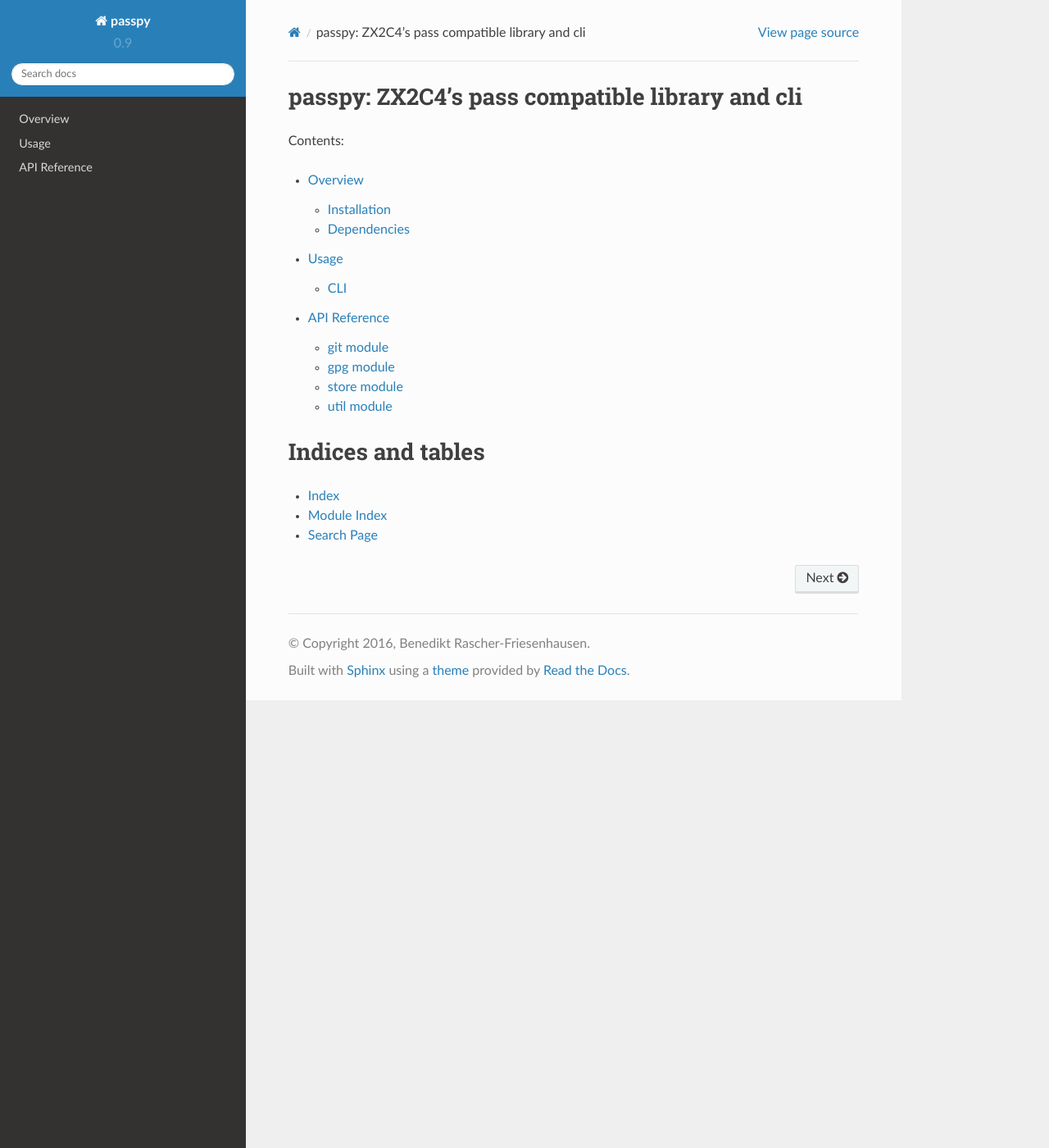
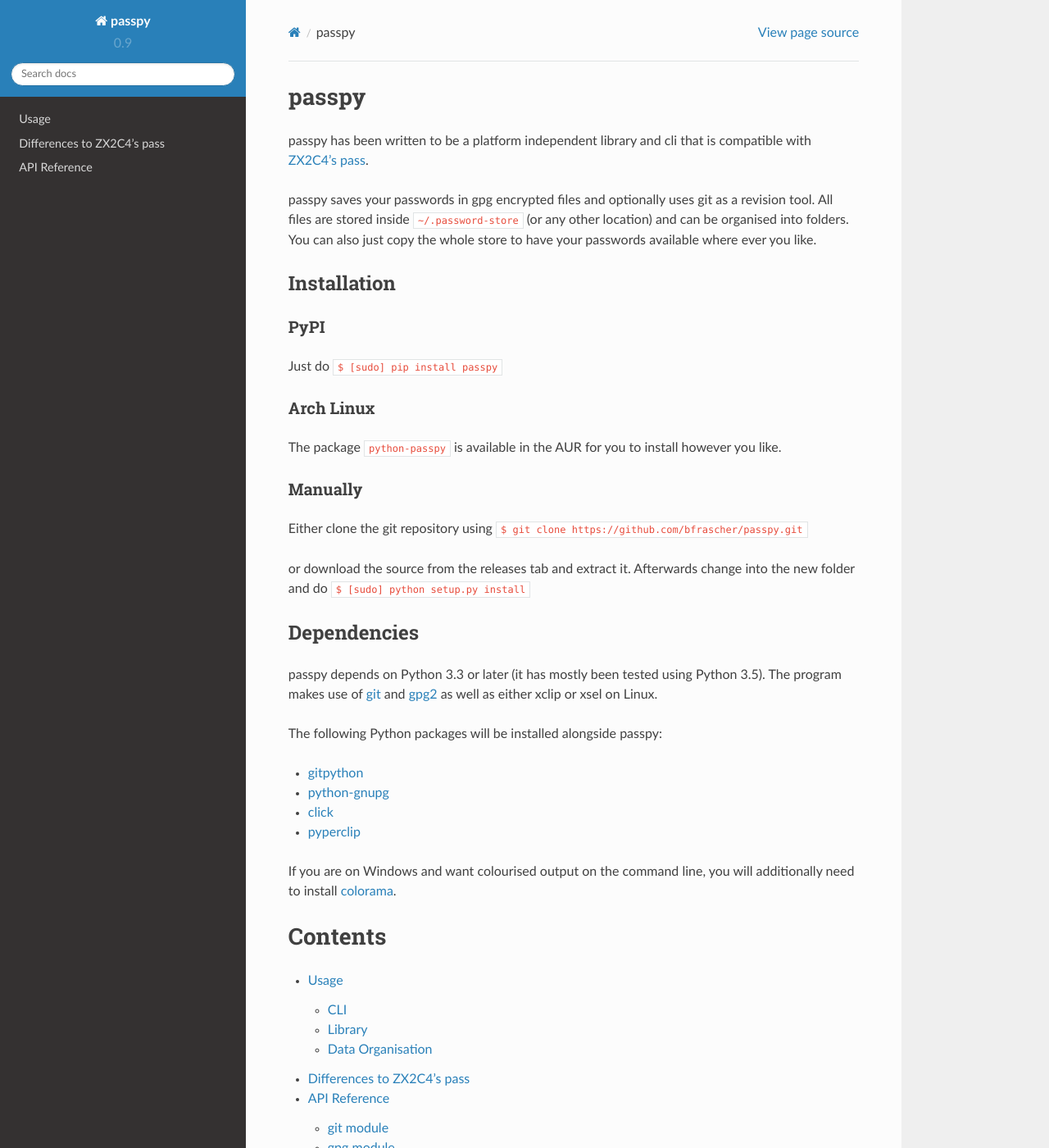
Before and after one commit to bfrascher/passpy, a Sphinx documentation site: the page built from docs/index.rst, in a window 1280 px wide and 1400 px high. Shown: the whole window at 82% size. Built offline with Sphinx 7.4.7 and the Read the Docs theme 2.0.0, drawn with Linux system fonts in a browser that asks for light colours.

Commit message:
docs: Rewrite docs

```diff
--- a/docs/index.rst
+++ b/docs/index.rst
@@ -1,13 +1,84 @@
-passpy: ZX2C4's pass compatible library and cli
-===============================================
+passpy
+======
 
-Contents:
+passpy has been written to be a platform independent library and cli
+that is compatible with `ZX2C4's pass`_.
+
+.. _ZX2C4's pass: http://www.passwordstore.org
+
+passpy saves your passwords in gpg encrypted files and optionally uses
+git as a revision tool.  All files are stored inside
+``~/.password-store`` (or any other location) and can be organised into
+folders.  You can also just copy the whole store to have your
+passwords available where ever you like.
+
+Installation
+------------
+
+PyPI
+~~~~
+
+Just do
+``$ [sudo] pip install passpy``
+
+Arch Linux
+~~~~~~~~~~
+
+The package ``python-passpy`` is available in the AUR for you to install
+however you like.
+
+Manually
+~~~~~~~~
+
+Either clone the git repository using
+``$ git clone https://github.com/bfrascher/passpy.git``
+
+or download the source from the releases tab and extract it.
+Afterwards change into the new folder and do
+``$ [sudo] python setup.py install``
+
+Dependencies
+------------
+
+passpy depends on Python 3.3 or later (it has mostly been tested using
+Python 3.5).  The program makes use of `git`_ and `gpg2`_ as well as
+either xclip or xsel on Linux.
+
+.. _git: https://www.git-scm.com
+.. _gpg2: https://gnupg.org
+
+The following Python packages will be installed alongside passpy:
+
+- `gitpython`_
+
+  .. _gitpython: https://github.com/gitpython-developers/GitPython
+
+- `python-gnupg`_
+
+  .. _python-gnupg: https://bitbucket.org/vinay.sajip/python-gnupg
+
+- `click`_
+
+  .. _click: http://click.pocoo.org/
+
+- `pyperclip`_
+
+  .. _pyperclip: https://github.com/asweigart/pyperclip
+
+If you are on Windows and want colourised output on the command line,
+you will additionally need to install `colorama`_.
+
+.. _colorama: https://github.com/tartley/colorama
+
+
+Contents
+========
 
 .. toctree::
    :maxdepth: 2
 
-   introduction
    tutorial
+   difference
    reference
 
 
```
Also changed, not shown: other parts of docs/index.rst (+0 -1 lines), docs/difference.rst (added, +26 -0 lines), docs/introduction.rst (deleted, +0 -51 lines), docs/tutorial.rst (+160 -36 lines).
